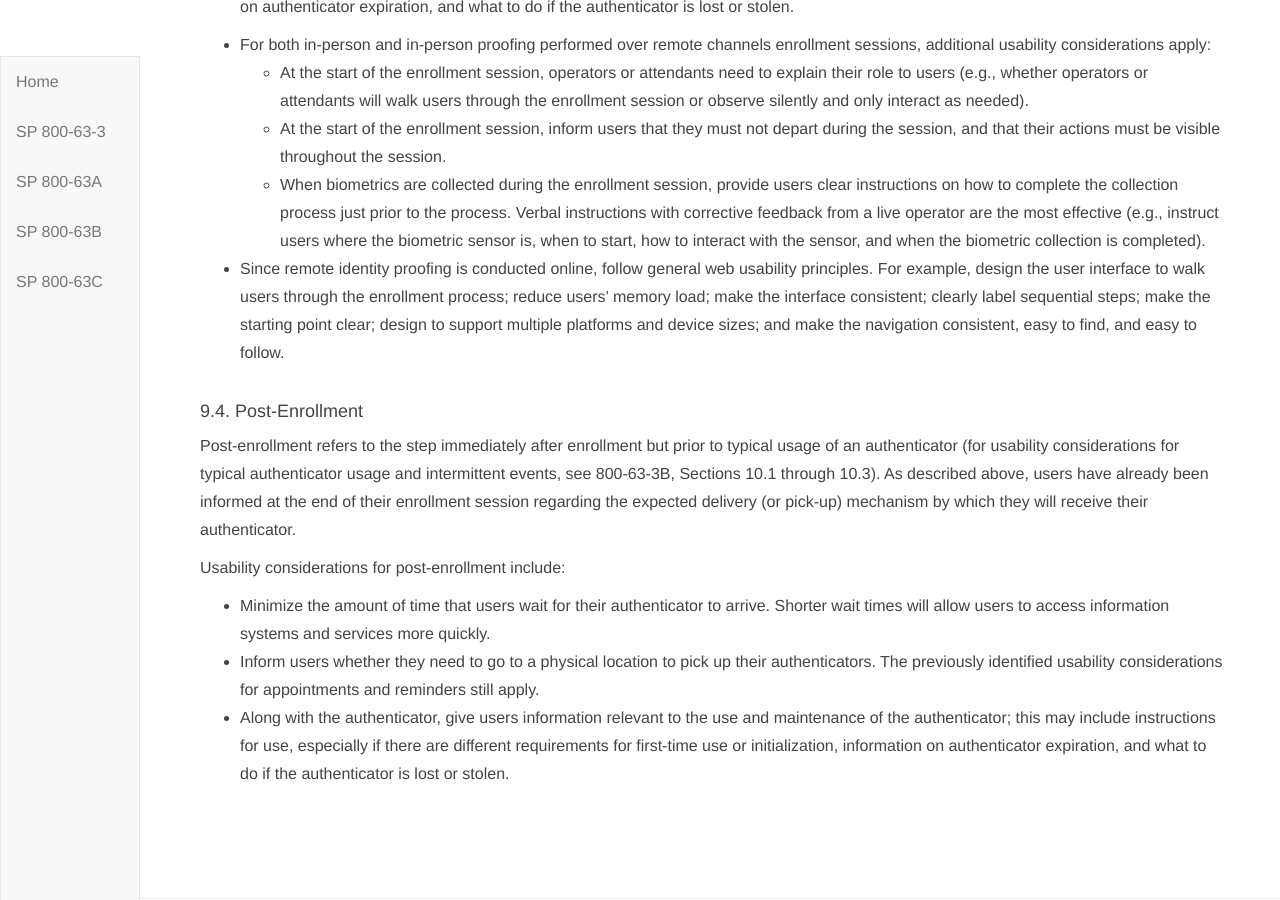
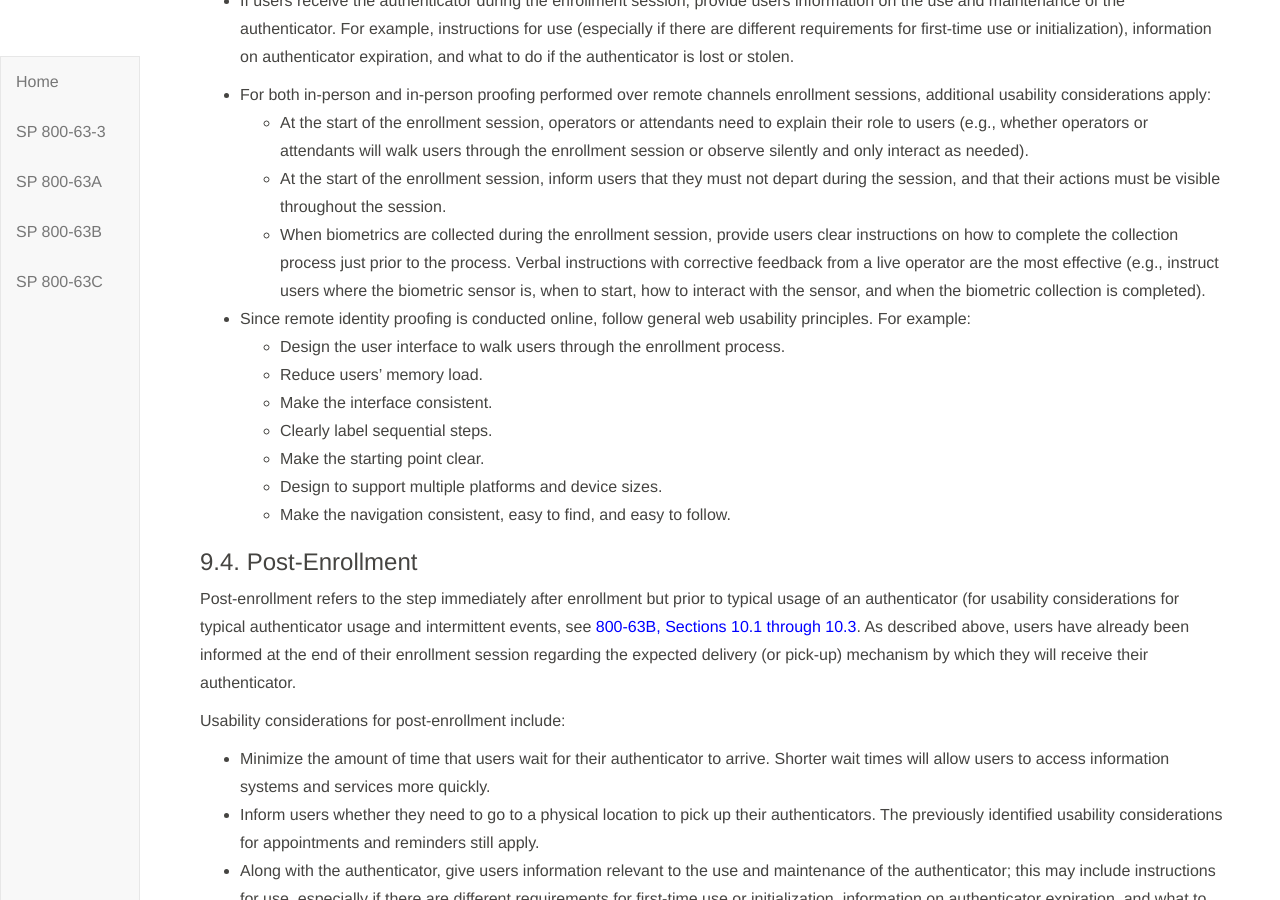
Before and after one commit to usnistgov/800-63-3, a Jekyll site: the page built from sp800-63a/sec9_usability.md, in a window 1280 px wide and 900 px high, scrolled down 4157 px. Built offline with Jekyll 4.4.1, drawn with Linux system fonts in a browser that asks for light colours; our own code applies the rules of GitHub Pages for plain Markdown files; some of the changed text lies outside the part shown.

Commit message:
63A Sec 9 updates
- Corrected references to Section 4 and to 63B
- Fixed lists in section 9.3
- Fixed header sizing

```diff
--- a/sp800-63a/sec9_usability.md
+++ b/sp800-63a/sec9_usability.md
@@ -2,7 +2,7 @@
 
 <div class="breaker"></div>
 
-# 9. Usability Considerations
+## 9. Usability Considerations
 
 _This section is informative._
 
@@ -92,13 +92,13 @@ Usability considerations specific to the enrollment session include:
     * Phrase KBV questions clearly, as ambiguity can lead to user errors. For example, when asking about a user's social security balance, clearly specify which time period as social security accounts fluctuate.
 
  * Prior to being asked KBV questions, users must be informed of:
-	    * The number of allowed attempts and remaining attempt(s).
-	    * The fact that KBV questions will change on subsequent attempts.
-	    * During the KBV session, provide timeout inactivity warnings prior to timeout.
+    * The number of allowed attempts and remaining attempt(s).
+    * The fact that KBV questions will change on subsequent attempts.
+    * During the KBV session, provide timeout inactivity warnings prior to timeout.
 *   If an enrollment code is issued:
     * Notify users in advance that they will receive an enrollment code, when to expect it, the length of time for which the code is valid, and how it will arrive (e.g., physical mail, SMS, landline telephone, email, or physical mailing address).
     * When an enrollment code is delivered to a user, include instructions on how to use the code, and the length of time for which the code is valid. This is especially important given the short validity timeframes specified in [Section 4.4.1.6](#4-4-1-6).
-  * If issuing a machine readable optical label, such as a QR Code (see [Section 4.6](#)), provide users with information on how to obtain QR code scanning capabilities (e.g., acceptable QR code applications).
+  * If issuing a machine readable optical label, such as a QR Code (see [Section 4.6](#enrollmentcode)), provide users with information on how to obtain QR code scanning capabilities (e.g., acceptable QR code applications).
     * Inform users that they will be required to repeat the enrollment process if enrollment codes expire or are lost before use.
 *   At the end of the enrollment session,
     * If enrollment is successful, send users confirmation regarding the successful enrollment and information on next steps (e.g., when and where to pick up their authenticator, when it will arrive in the mail).
@@ -111,14 +111,20 @@ Usability considerations specific to the enrollment session include:
     * At the start of the enrollment session, inform users that they must not depart during the session, and that their actions must be visible throughout the session.
     * When biometrics are collected during the enrollment session, provide users clear instructions on how to complete the collection process just prior to the process. Verbal instructions with corrective feedback from a live operator are the most effective (e.g., instruct users where the biometric sensor is, when to start, how to interact with the sensor, and when the biometric collection is completed).
 
-* Since remote identity proofing is conducted online, follow general web usability principles. For example, design the user interface to walk users through the enrollment process; reduce users' memory load; make the interface consistent; clearly label sequential steps; make the starting point clear; design to support multiple platforms and device sizes; and make the navigation consistent, easy to find, and easy to follow.
+* Since remote identity proofing is conducted online, follow general web usability principles. For example:
+    * Design the user interface to walk users through the enrollment process.
+    * Reduce users' memory load.
+    * Make the interface consistent.
+    * Clearly label sequential steps.
+    * Make the starting point clear.
+    * Design to support multiple platforms and device sizes.
+    * Make the navigation consistent, easy to find, and easy to follow.
 
 
-####  9.4. Post-Enrollment
-Post-enrollment refers to the step immediately after enrollment but prior to typical usage of an authenticator (for usability considerations for typical authenticator usage and intermittent events, see 800-63-3B, Sections 10.1 through 10.3). As described above, users have already been informed at the end of their enrollment session regarding the expected delivery (or pick-up) mechanism by which they will receive their authenticator.
+###  9.4. Post-Enrollment
+Post-enrollment refers to the step immediately after enrollment but prior to typical usage of an authenticator (for usability considerations for typical authenticator usage and intermittent events, see [800-63B, Sections 10.1 through 10.3](sp800-63b.html#usabilitycommon). As described above, users have already been informed at the end of their enrollment session regarding the expected delivery (or pick-up) mechanism by which they will receive their authenticator.
 
 Usability considerations for post-enrollment include:
-
 *   Minimize the amount of time that users wait for their authenticator to arrive. Shorter wait times will allow users to access information systems and services more quickly.
 *   Inform users whether they need to go to a physical location to pick up their authenticators. The previously identified usability considerations for appointments and reminders still apply.
 *   Along with the authenticator, give users information relevant to the use and maintenance of the authenticator; this may include instructions for use, especially if there are different requirements for first-time use or initialization, information on authenticator expiration, and what to do if the authenticator is lost or stolen.
```
